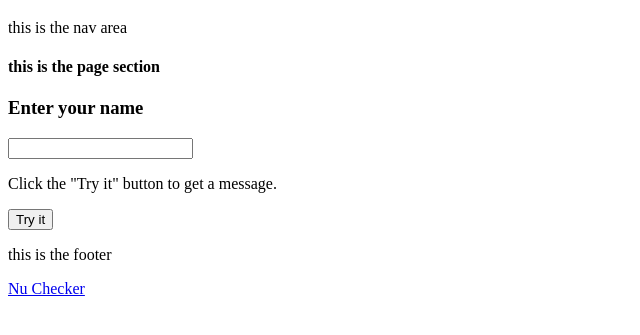
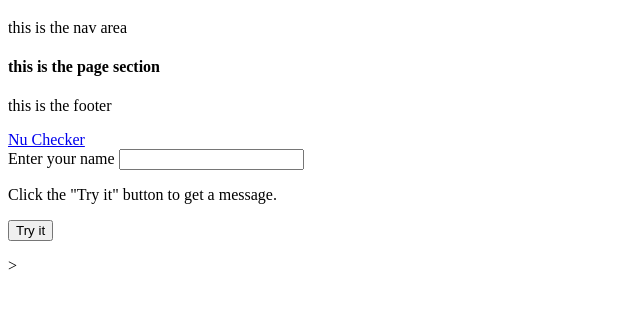
Before and after one commit to ghoneycutt18/javascript-test, a plain HTML site: page index.html in a window 1280 px wide. Shown: the part 61-396 px from the top of the page, without its empty margins (0-640 px from the left). Drawn offline with Linux system fonts and the light colour scheme.

Commit message:
Update index.html

```diff
--- a/index.html
+++ b/index.html
@@ -19,7 +19,10 @@
     <section>
         <h4>this is the page section</h4>
     </section>
-
+    <footer>
+        <p>this is the footer</p>
+        <a href="https://validator.w3.org/nu/?showsource=yes&doc=https%3A%2F%2Fghoneycutt18.github.io%2Fjavascript-test%2F" target=_blank>Nu Checker</a>
+    </footer
     <h3>Enter your name</h3>
 
     <input type="text" id="myText" value="">
@@ -34,10 +37,7 @@
     <!-- partial -->
     <script src="scripts.js"></script>
 
-    <footer>
-        <p>this is the footer</p>
-        <a href="https://validator.w3.org/nu/?showsource=yes&doc=https%3A%2F%2Fghoneycutt18.github.io%2Fjavascript-test%2F" target=_blank>Nu Checker</a>
-    </footer>
+>
 </body>
 
 </html>
```
